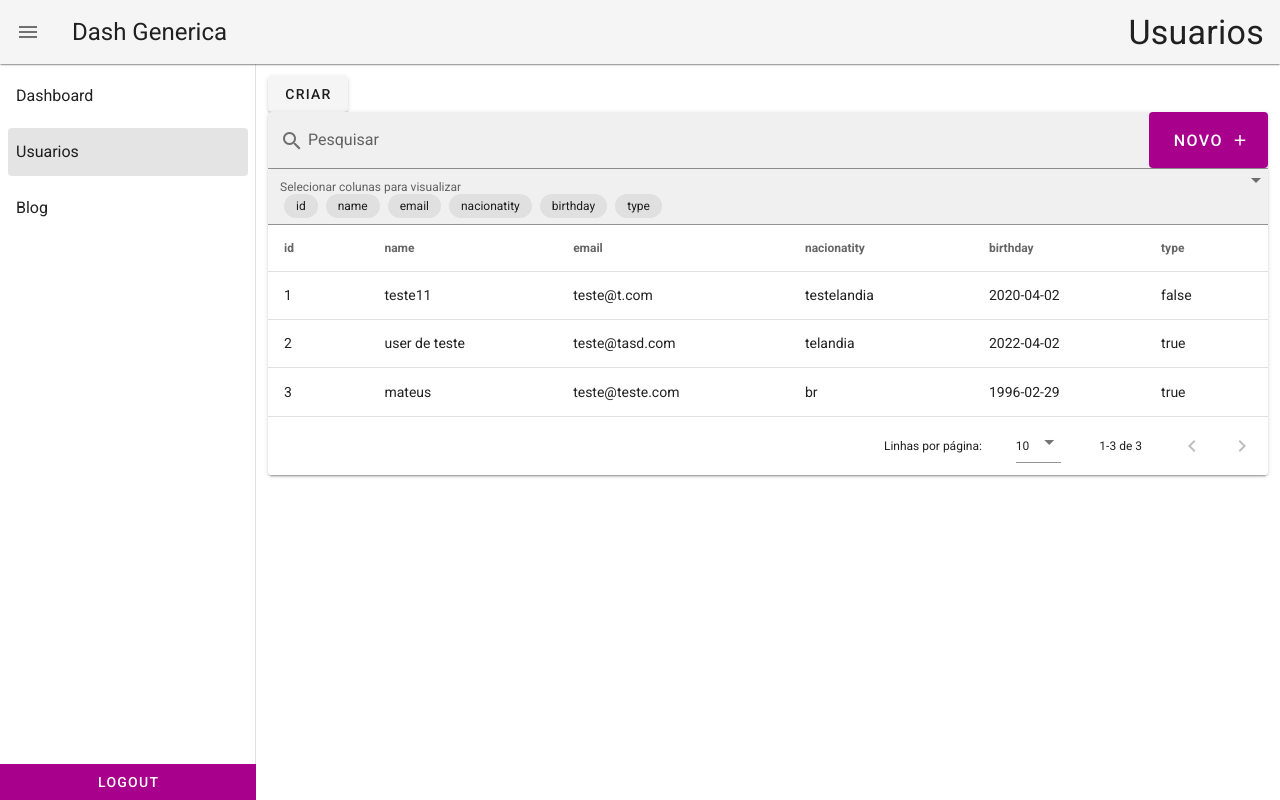
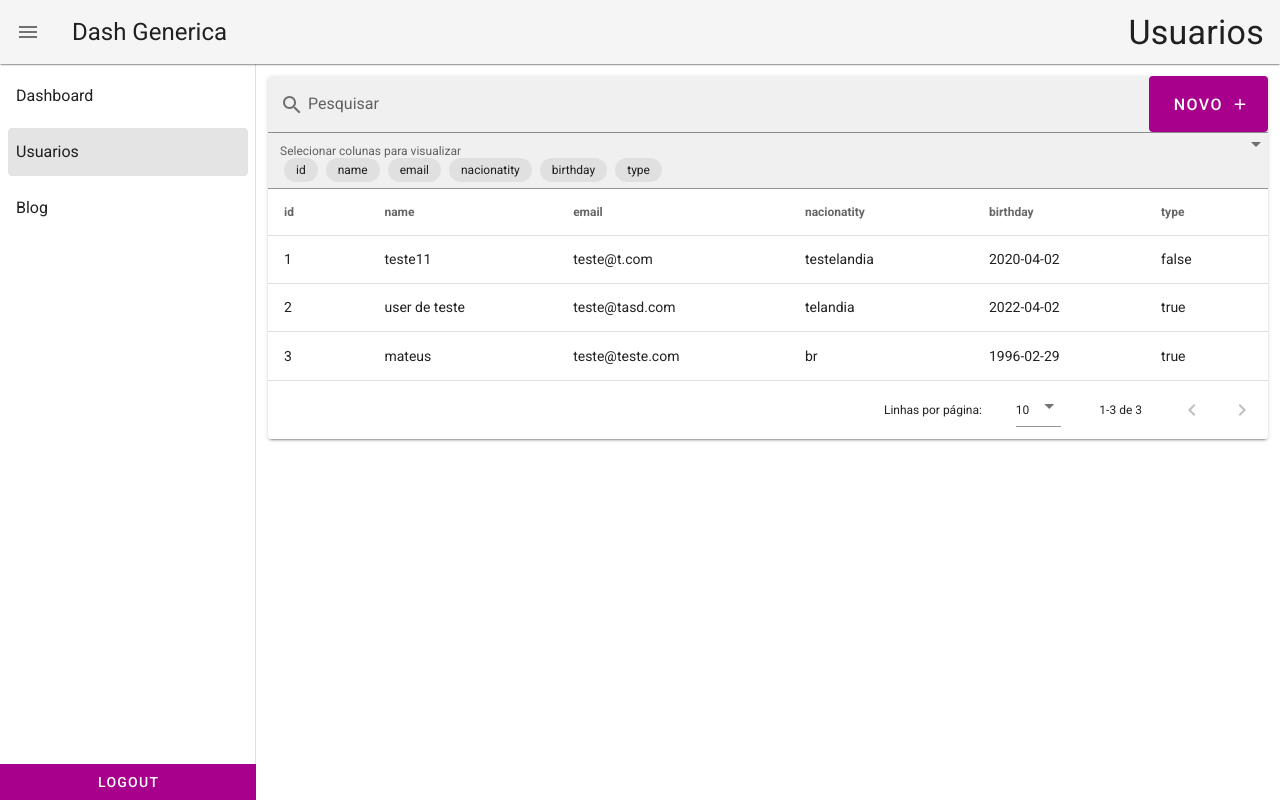
Before and after one commit to mateusdalmeida/dashboard, a Vue app: page /users in a window 1280 px wide. Built offline with nearby package versions, Linux system fonts and the light colour scheme; data requests are answered from the project's data file.

Commit message:
Removed deprecated btn

```diff
--- a/src/views/Users.vue
+++ b/src/views/Users.vue
@@ -1,6 +1,5 @@
 <template>
   <div>
-    <v-btn @click="editorDialog = true">criar</v-btn>
     <generic-table
       v-if="genericData.length > 0"
       :tableData="genericData"
```
